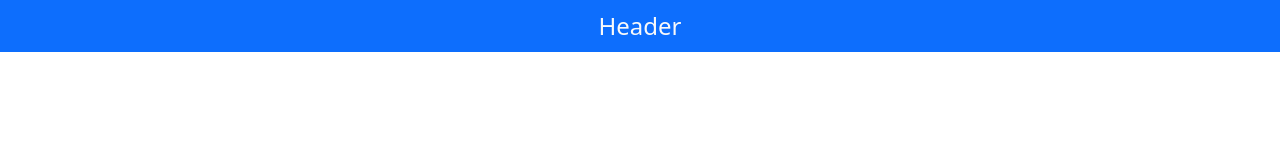
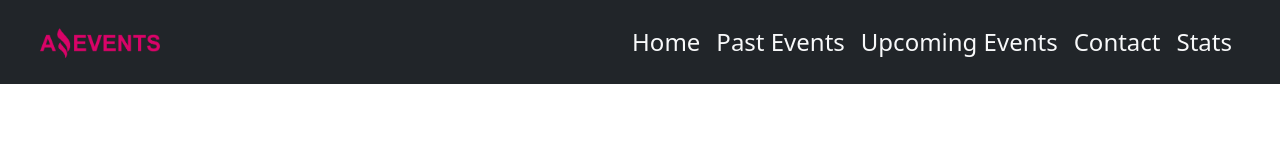
Before and after one commit to somoselcosmo/AmazingEventsAndresJaramillo, a plain HTML site: page index.html in a window 1280 px wide. Drawn offline with nearby package versions, Linux system fonts and the light colour scheme.

Commit message:
new material

```diff
--- a/index.html
+++ b/index.html
@@ -12,8 +12,52 @@
     />
   </head>
   <body>
-    <header class="container-fluid bg-primary d-flex justify-content-center">
-      <p class="text-light mb-0 p-2 fs-4">Header</p>
+    <header class="container-fluid bg-dark">
+      <nav class="container-fluid navbar navbar-expand-lg p-3">
+        <div class="container-fluid">
+          <a class="navbar-brand" href="#">
+            <img
+              src="./img/amazing_brand.png"
+              alt="Logo"
+              class="img-fluid"
+              width="120px"
+            />
+          </a>
+          <button
+            class="navbar-toggler text-bg-light"
+            type="button"
+            data-bs-toggle="collapse"
+            data-bs-target="#navbarNav"
+            aria-controls="navbarNav"
+            aria-expanded="false"
+            aria-label="Toggle navigation"
+          >
+            <span class="navbar-toggler-icon"></span>
+          </button>
+          <div
+            class="collapse navbar-collapse justify-content-end"
+            id="navbarNav"
+          >
+            <ul class="navbar-nav fs-4">
+              <li class="nav-item">
+                <a class="nav-link active text-light" href="">Home</a>
+              </li>
+              <li class="nav-item">
+                <a class="nav-link text-light" href="">Past Events</a>
+              </li>
+              <li class="nav-item">
+                <a class="nav-link text-light" href="">Upcoming Events</a>
+              </li>
+              <li class="nav-item">
+                <a class="nav-link text-light" href="">Contact</a>
+              </li>
+              <li class="nav-item">
+                <a class="nav-link text-light" href="">Stats</a>
+              </li>
+            </ul>
+          </div>
+        </div>
+      </nav>
     </header>
     <script
       src="https://cdn.jsdelivr.net/npm/bootstrap@5.3.3/dist/js/bootstrap.bundle.min.js"
```
Also changed, not shown: img/amazing_brand.png (added), img/books.jpg (added), img/cinema.jpg (added), img/facebook.png (added), img/favicon.png (added), img/food_fair.jpg (added), img/instagram.png (added), img/music_concert.jpg (added), img/optional_banner_4.jpg (added), img/optional_banner_5.jpg (added), img/whatsapp.png (added), 6 other files.
